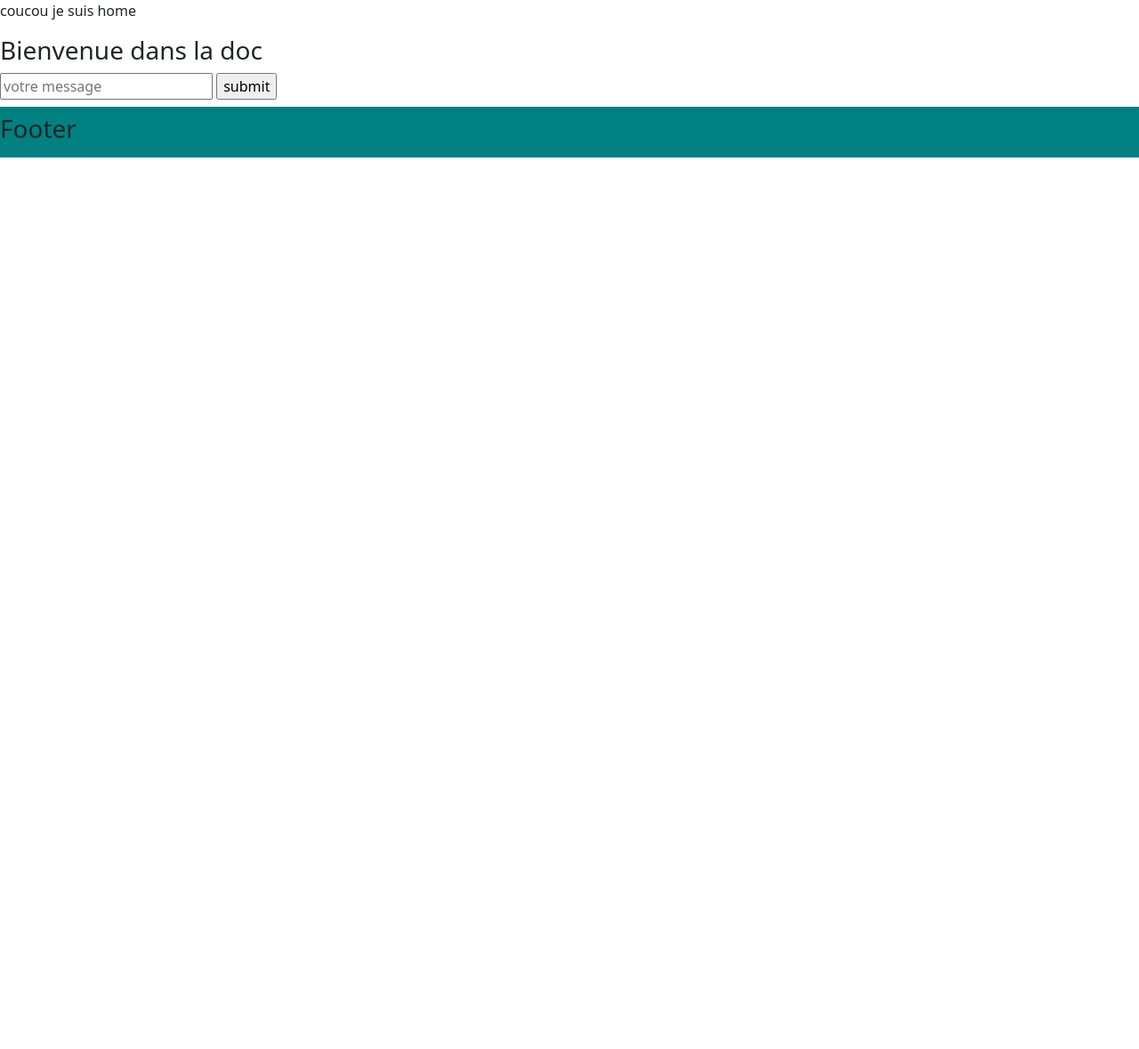
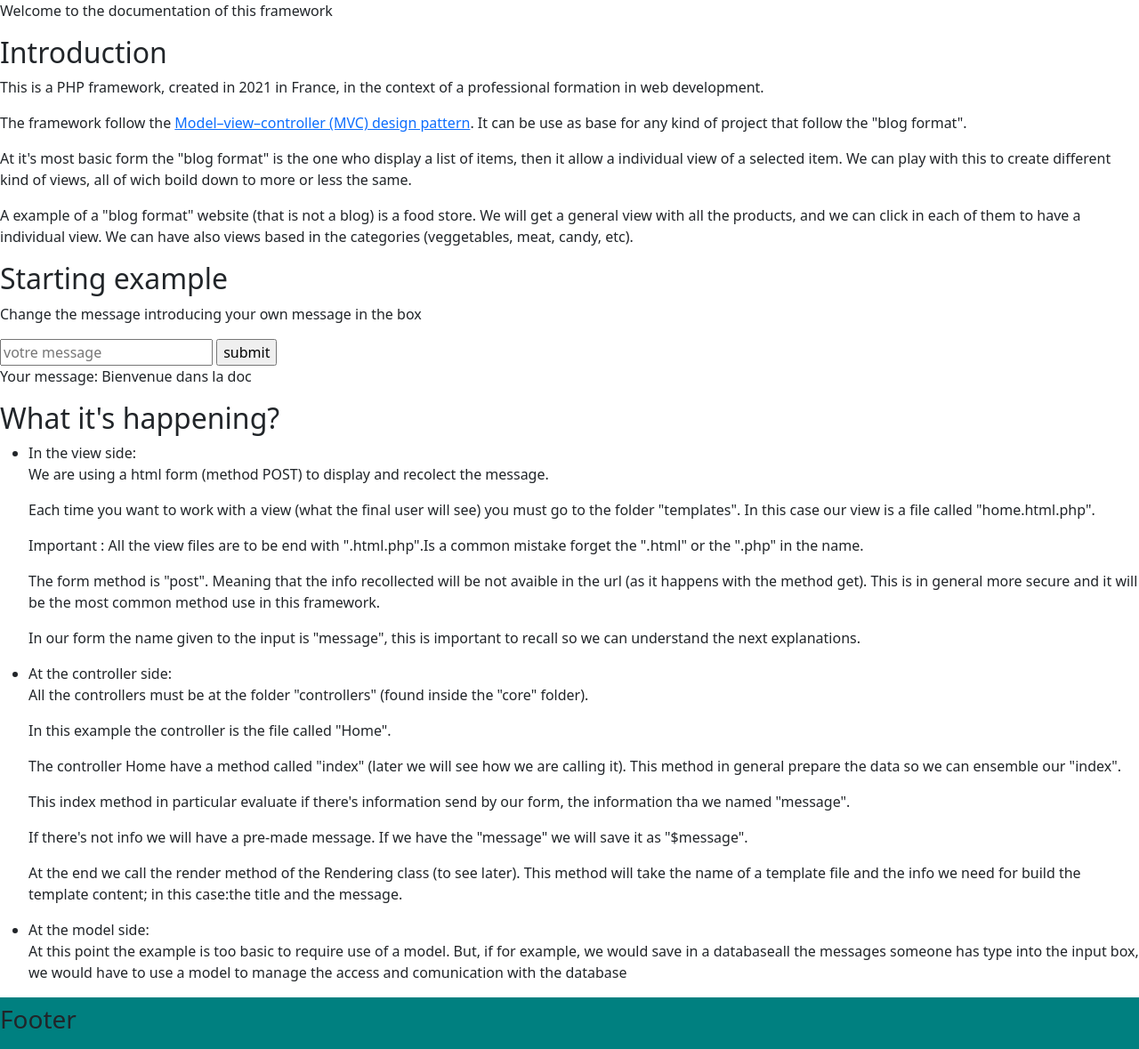
Before and after one commit to JessicaVF/php-framework, a PHP site: page / in a window 1280 px wide. Shown: the part 56-1235 px from the top of the page at 89% size. Before the commit the page ends 233 px from the top, so only its background shows below. Run offline with PHP 8.4, Linux system fonts and the light colour scheme.

Commit message:
documentation about the example

```diff
--- a/templates/home/home.html.php
+++ b/templates/home/home.html.php
@@ -1,8 +1,113 @@
-<p>coucou je suis home</p>
+<p>Welcome to the documentation of this framework</p>
 
-<h3><?php echo $message ?></h3>
+<div class="row">
+<h2>Introduction</h2>
+    <p>
+        This is a PHP framework, created in 2021 in France, in the context
+        of a professional formation in web development.
+    </p>
+    <p>
+        The framework follow the <a href="https://en.wikipedia.org/wiki/Model%E2%80%93view%E2%80%93controller"> Model–view–controller (MVC) design pattern</a>.
+        It can be use as base for any kind of project that follow the "blog
+        format".
+    </p>
+    <p>
+        At it's most basic form the "blog format" is the one who display a list of items,
+        then it allow a individual view of a selected item.
+        We can play with this to create different kind of views,
+        all of wich boild down to more or less the same.
+    </p>
+    <p>
+        A example of a "blog format" website (that is not a blog)
+        is a food store. We will get a general view with all the products,
+        and we can click in each of them to have a individual view.
+        We can have also views based in the categories
+        (veggetables, meat, candy, etc).
+    </p>
+</div>
+
+<div class="row">
+<h2>Starting example</h2>
+    <p>
+        Change the message introducing your own message in
+        the box
+    </p>
+</div>
 
 <form method="POST">
     <input type="texarea" name="message" placeholder="votre message">
     <input type="submit" value="submit">
 </form>
+<p> Your message: <?php echo $message ?></p>
+
+
+<h2>What it's happening?</h2>
+<ul>
+    <li> In the view side:
+        <p>
+            We are using a html form (method POST) to display and recolect the
+            message.
+        </p>
+        <p>
+            Each time you want to work with a view (what the final user will see) you must
+            go to the folder "templates". In this case our view is a file called "home.html.php".
+        </p>
+        <p>
+            Important : All the view files are to be end with ".html.php".Is a common mistake
+            forget the ".html" or the ".php" in the name.
+        </p>
+        <p>
+            The form method is "post". Meaning that the info recollected will be not avaible in
+            the url (as it happens with the method get). This is in general more secure and it
+            will be the most common method use in this framework.
+        </p>
+        <p>
+            In our form the name given to the input is "message", this is important to recall
+            so we can understand the next explanations.
+        </p>
+    </li>
+    <li> At the controller side:
+        <p>
+            All the controllers must be at the folder "controllers"
+            (found inside the "core" folder).
+        </p>
+        <p>
+            In this example the controller is the file called
+            "Home".
+        </p>
+        <p>
+            The controller Home have a method called "index"
+            (later we will see how we are calling it). This method
+            in general prepare the data so we can ensemble our "index".
+        </p>
+        <p>
+            This index method in particular evaluate if there's
+            information send by our form, the information tha we named
+            "message".
+        </p>
+        <p>
+            If there's not info we will have a pre-made message.
+            If we have the "message" we will save it as "$message".
+        </p>
+        <p>
+            At the end we call the render method of the Rendering class
+            (to see later).
+            This method will take the name of a template file and
+            the info we need for build the template content;
+            in this case:the title and the message.
+
+        </p>
+    </li>
+    <li> At the model side:
+        <p>
+            At this point the example is too basic to require
+            use of a model. But, if for example, we would save in a
+            databaseall the messages someone has type into the input box,
+            we would have to use a model to manage the access and
+            comunication with the database
+        </p>
+
+
+    </li>
+
+</ul>
```
